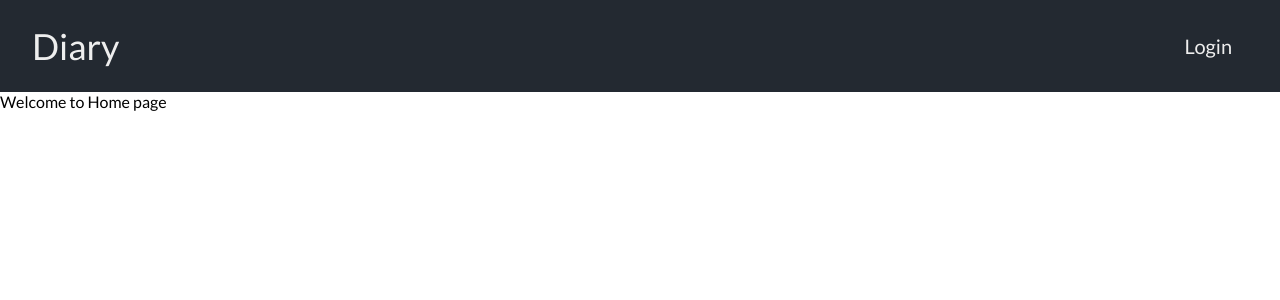
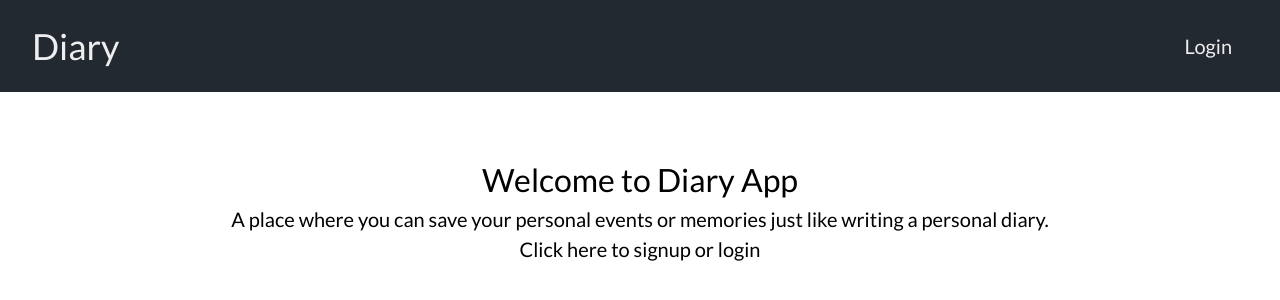
Before and after one commit to rahulgimhavanekar/Personal-Diary, a React (Create React App) app in the folder client/: page / in a window 1280 px wide. Shown: the top 300 px of the page. Built offline with nearby package versions, Linux system fonts and the light colour scheme.

Commit message:
Home Page Implemented

```diff
--- a/client/src/components/Auth/AuthForm.js
+++ b/client/src/components/Auth/AuthForm.js
@@ -89,7 +89,7 @@ const LoginForm = () => {
           <p className={classes.signup} onClick={switchModeHandler}>
             {isSigningUp
               ? "Already Have an account? Login"
-              : "Don't have and account? Sign up"}
+              : "Don't have an account? Sign up"}
           </p>
         </div>
       </form>
--- a/client/src/components/Home/Home.js
+++ b/client/src/components/Home/Home.js
@@ -1,7 +1,29 @@
 import React from "react";
+import { useHistory } from "react-router-dom";
+import classes from "./Home.module.css";
 
 const Home = () => {
-  return <div>Welcome to Home page</div>;
+  const history = useHistory();
+
+  const clickHandler = () => {
+    history.push("/auth");
+  };
+
+  return (
+    <div className={classes.main}>
+      <p className={classes.title}>Welcome to Diary App</p>
+      <p className={classes.subtitle}>
+        A place where you can save your personal events or memories just like
+        writing a personal diary.
+      </p>
+      <p className={classes.subtitle}>
+        <span className={classes.click_here} onClick={clickHandler}>
+          Click here
+        </span>{" "}
+        to signup or login
+      </p>
+    </div>
+  );
 };
 
 export default Home;
--- /dev/null
+++ b/client/src/components/Home/Home.module.css
@@ -0,0 +1,21 @@
+.main {
+  margin-top: 4rem;
+  display: flex;
+  align-items: center;
+  justify-content: center;
+  flex-direction: column;
+  line-height: 1.5;
+}
+
+.title {
+  font-size: 2rem;
+}
+
+.subtitle {
+  font-size: 1.25rem;
+}
+
+.click_here:hover {
+  text-decoration: underline;
+  cursor: pointer;
+}
```
